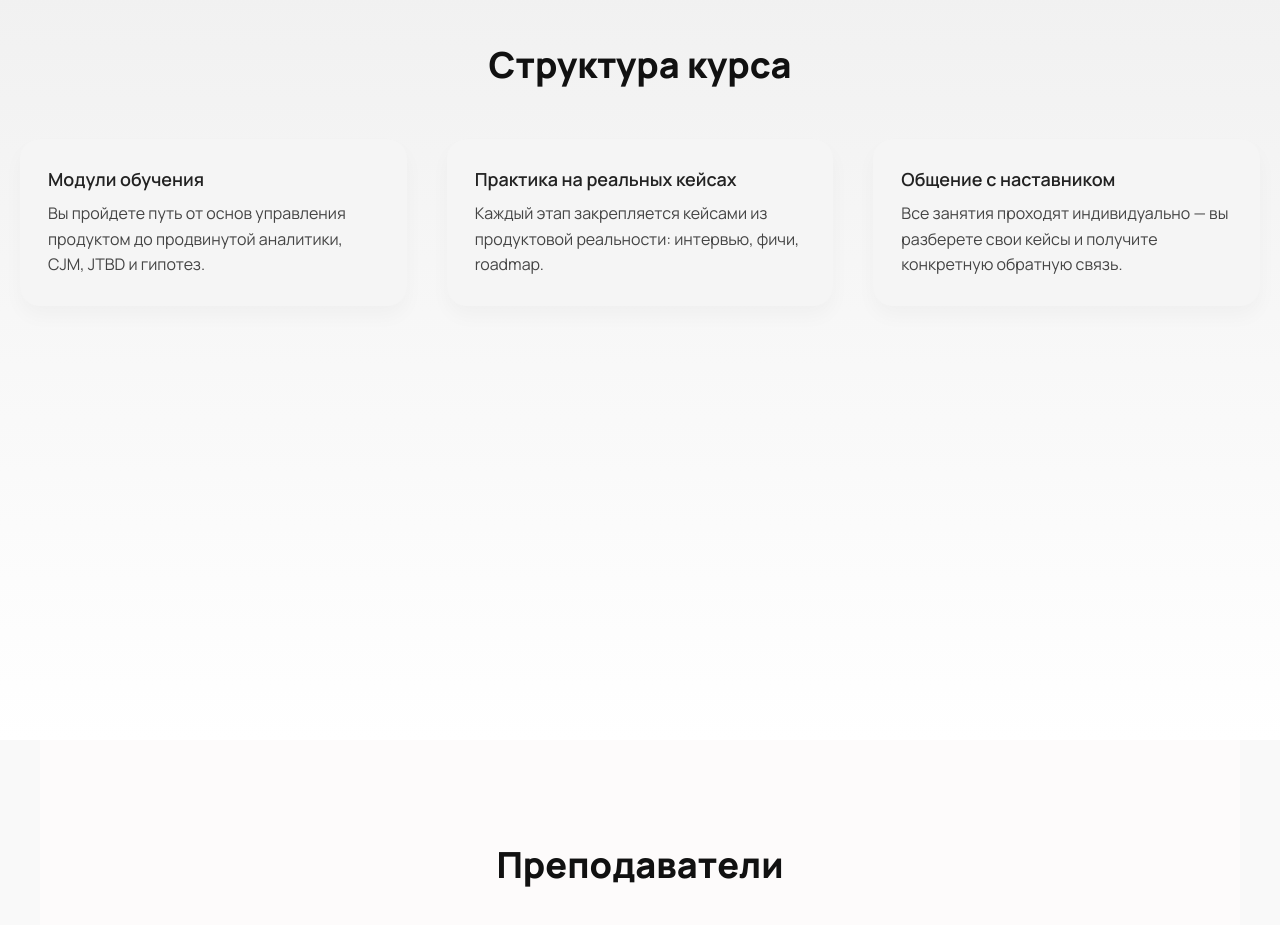
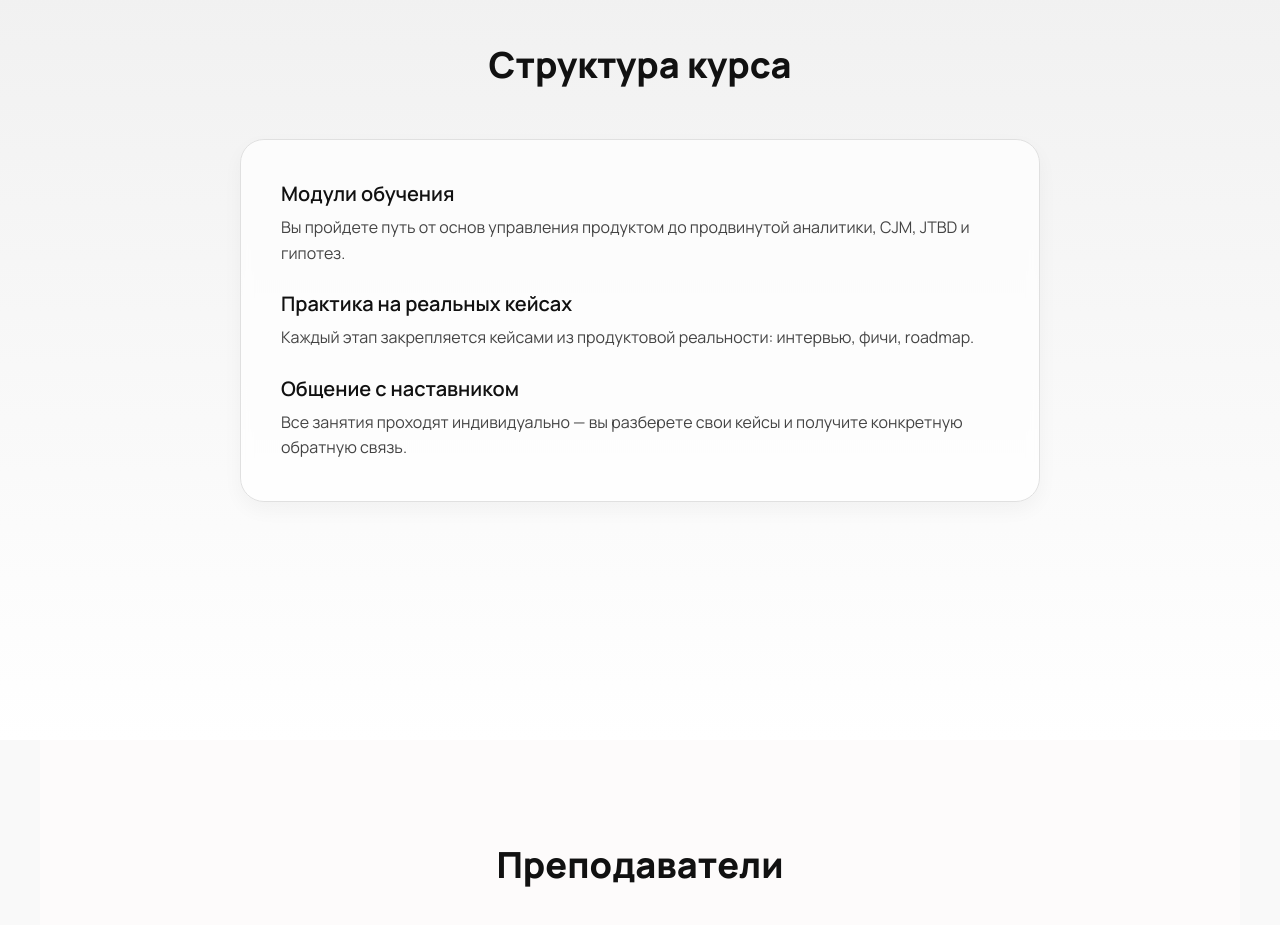
Before and after one commit to Ayraek/new-page-one-to-one, a React (Vite) app: page / in a window 1280 px wide. Shown: the part 2540-3465 px from the top of the page. Built offline with nearby package versions, Linux system fonts and the light colour scheme.

Commit message:
Update CourseStructure to single card

```diff
--- a/src/components/CourseStructure/CourseStructure.module.css
+++ b/src/components/CourseStructure/CourseStructure.module.css
@@ -13,32 +13,35 @@
     margin-bottom: 50px;
   }
 
-  .grid {
-    display: grid;
-    grid-template-columns: repeat(auto-fit, minmax(280px, 1fr));
-    gap: 40px;
-  }
-
 .card {
-    background-color: #f5f5f5;
-    padding: 28px;
-    border-radius: 20px;
-    box-shadow: 0 10px 20px rgba(0, 0, 0, 0.03);
-    transition: transform 0.3s ease;
+  background: rgba(255, 255, 255, 0.7);
+  border: 1px solid #e0e0e0;
+  border-radius: 24px;
+  backdrop-filter: blur(6px);
+  box-shadow: 0 8px 20px rgba(0, 0, 0, 0.04);
+  padding: 40px;
+  max-width: 800px;
+  margin: 0 auto;
+  transition: transform 0.3s ease, box-shadow 0.3s ease;
 }
 
 .card:hover {
-    transform: translateY(-4px);
+  transform: translateY(-6px);
+  box-shadow: 0 12px 28px rgba(0, 0, 0, 0.08);
 }
 
-  .card h3 {
-    font-size: 18px;
-    font-weight: 600;
-    margin-bottom: 10px;
-    color: #222;
+.item:not(:last-child) {
+  margin-bottom: 24px;
 }
 
-  .card p {
+.item h3 {
+  font-size: 20px;
+  font-weight: 600;
+  margin-bottom: 8px;
+  color: #111;
+}
+
+.item p {
   font-size: 16px;
   line-height: 1.6;
   color: #444;
--- a/src/components/CourseStructure/CourseStructure.tsx
+++ b/src/components/CourseStructure/CourseStructure.tsx
@@ -20,9 +20,9 @@ const CourseStructure: React.FC = () => {
   return (
     <section className={styles.structure}>
       <h2 className={styles.title}>Структура курса</h2>
-      <div className={styles.grid}>
+      <div className={styles.card}>
         {items.map((item, index) => (
-          <div key={index} className={styles.card}>
+          <div key={index} className={styles.item}>
             <h3>{item.title}</h3>
             <p>{item.text}</p>
           </div>
```
Lines whose indentation alone changed are shown as unchanged.
